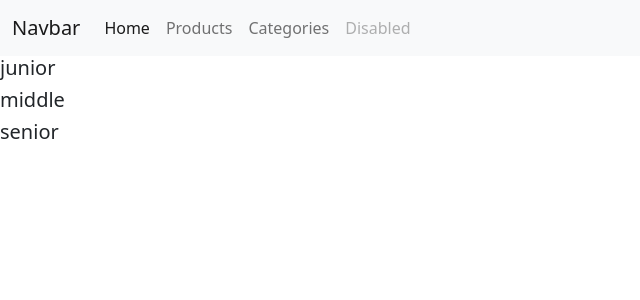
After one commit to Veggyo/Adelina-Toktobekova-29-1, a Django app: page /categories/ in a window 1280 px wide. The commit adds this page. Shown: the top 300 px of the page, without its empty margins (0-640 px from the left). Run offline with Django 4.2, Linux system fonts and the light colour scheme; data comes from the database, SQL or seed files in the repository; both versions use the stored data as it was after the commit.

Commit message:
M2M(categories)

```diff
--- a/dj_dz/urls.py
+++ b/dj_dz/urls.py
@@ -20,5 +20,6 @@ from posts.views import *
 urlpatterns = [
     path('admin/', admin.site.urls),
     path('', main_view),
-    path('products/', products_view)
+    path('products/', products_view),
+    path('categories/', categories_view)
 ]
--- a/posts/admin.py
+++ b/posts/admin.py
@@ -1,5 +1,5 @@
 from django.contrib import admin
-from posts.models import Product
+from posts.models import *
 
 admin.site.register(Product)
-# Register your models here.
+admin.site.register(Categories)
--- a/posts/models.py
+++ b/posts/models.py
@@ -1,6 +1,10 @@
 from django.db import models
 
-# Create your models here.
+
+class Categories(models.Model):
+    title = models.CharField(max_length=36)
+
+
 class Product(models.Model):
     title = models.CharField(max_length=255)
     image = models.ImageField()
@@ -9,5 +13,8 @@ class Product(models.Model):
     created_at = models.DateTimeField(auto_now=True)
     modified_date = models.DateTimeField(auto_now_add=True)
 
-    def __str__(self):
-        return self.title
+    categories = models.ManyToManyField(Categories)
+
+    @property
+    def categories_list(self) -> list:
+        return self.categories.all()
--- a/posts/views.py
+++ b/posts/views.py
@@ -1,10 +1,11 @@
 from django.shortcuts import render
-from posts.models import Product
-# Create your views here.
+from posts.models import Product, Categories
+
 
 def main_view(request):
     if request.method == 'GET':
         return render(request, 'layouts/main.html')
+
 
 def products_view(request):
     if request.method == 'GET':
@@ -13,3 +14,13 @@ def products_view(request):
             'products': products
         }
         return render(request, 'products/products.html', context=context_data)
+
+
+def categories_view(request):
+    if request.method == 'GET':
+        categories = Categories.objects.all
+        context_data = {
+            'categories': categories
+        }
+
+        return render(request, 'products/categories.html', context=context_data)
--- a/templates/layouts/main.html
+++ b/templates/layouts/main.html
@@ -26,10 +26,10 @@
           <a class="nav-link active" aria-current="page" href="#">Home</a>
         </li>
         <li class="nav-item">
-          <a class="nav-link" href="#">Features</a>
+          <a class="nav-link" href="/products">Products</a>
         </li>
         <li class="nav-item">
-          <a class="nav-link" href="#">Pricing</a>
+          <a class="nav-link" href="/categories">Categories</a>
         </li>
         <li class="nav-item">
           <a class="nav-link disabled" href="#" tabindex="-1" aria-disabled="true">Disabled</a>
--- /dev/null
+++ b/templates/products/categories.html
@@ -0,0 +1,9 @@
+{% extends 'layouts/main.html' %}
+
+{% block content %}
+    <div class="categories">
+        {% for categorie in categories %}
+            <h5>{{ categorie.title }}</h5>
+        {% endfor %}
+    </div>
+{% endblock %}
--- a/templates/products/products.html
+++ b/templates/products/products.html
@@ -7,6 +7,9 @@
                 <div class="card-body">
                     <h5 class="card-title">{{ product.title }}</h5>
                     <h6 class="card-subtitle mb-2 text-muted">Rate: {{ product.rate }}</h6>
+                    {% for categorie in product.categories_list %}
+                        <p>{{ categorie.title }}</p>
+                    {% endfor %}
                     <a href="#" class="card-link">More...</a>
                     <a href="#" class="card-link">Another link</a>
                 </div>
```
Also changed, not shown: db.sqlite3, posts/migrations/0003_hashtag_product_hashtag.py (added), posts/migrations/0004_rename_hashtag_product_hashtags.py (added), posts/migrations/0005_rename_hashtag_categories_and_more.py (added).
